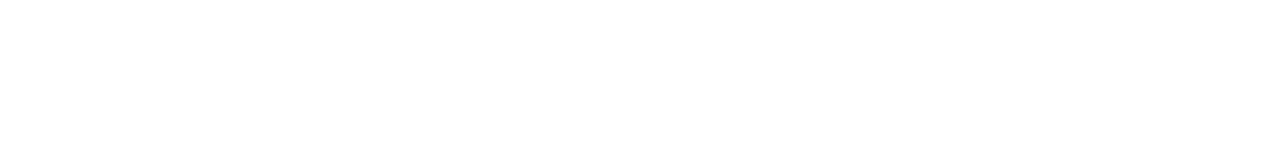
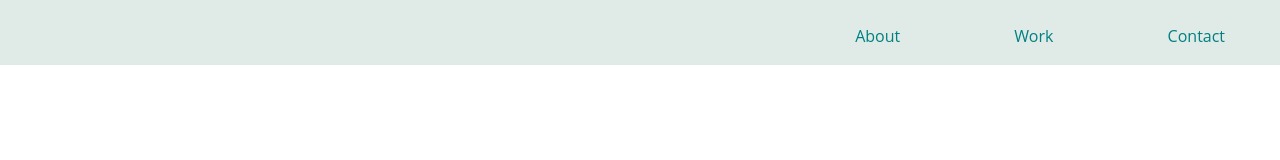
Before and after one commit to yosoydead/FCC-Portfolio-Page-kind-of-, a plain HTML site: page index.html in a window 1280 px wide. Drawn offline with Linux system fonts and the light colour scheme.

Commit message:
added the navbar with some transitions

```diff
--- a/css/main.css
+++ b/css/main.css
@@ -0,0 +1,58 @@
+html,
+body {
+  font-family: 'Open Sans', sans-serif;
+  text-align: center;
+}
+
+* {
+  margin: 0;
+  padding: 0;
+}
+
+/* styling the navbar ul */
+nav ul{
+    text-align: right;
+    position: fixed;
+    width: 100%;
+    background-color: #e0ebe8;
+}
+
+/* styling each individual element of the navbar */
+nav ul li{
+    display: inline-block;
+    margin: 55px;
+    margin-bottom: 15px;
+    margin-top: 25px;
+}
+
+/* navbar links */
+nav ul li a {
+    color: #008080;
+    text-decoration: none;
+    transition: color .5s;
+}
+
+/* this adds an invisible elements at the
+end of each link which will use an animation
+to become visible */
+nav ul li a::after{
+    content: '';
+    display: block;
+    margin: auto;
+    height: 3px;
+    width: 0;
+    background: transparent;
+    transition: width .5s ease, background-color .5s ease;
+}
+
+/* this changes the color of the link with transition */
+nav ul li a:hover {
+    color: black;
+}
+
+/* this makes that invisible element visible
+through that transition */
+nav ul li a:hover::after{
+    width: 100%;
+    background: blue;
+}
--- a/index.html
+++ b/index.html
@@ -4,9 +4,17 @@
     <meta charset="UTF-8">
     <meta name="viewport" content="width=device-width, initial-scale=1.0">
     <meta http-equiv="X-UA-Compatible" content="ie=edge">
+    <link rel="stylesheet" href="css/main.css">
     <title>Portfolio (kind of)</title>
 </head>
 <body>
-
+    <!-- here is where the navbar will stay -->
+    <nav>
+        <ul id="navbar">
+            <li><a href="#">About</a></li>
+            <li><a href="#">Work</a></li>
+            <li><a href="#">Contact</a></li>
+        </ul>
+    </nav>
 </body>
 </html>
```
Also changed, not shown: 1 other file.
